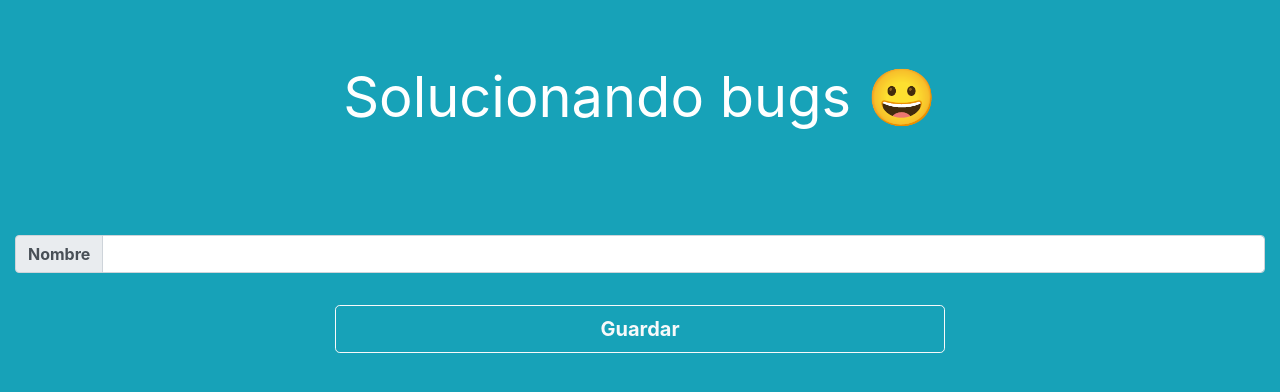
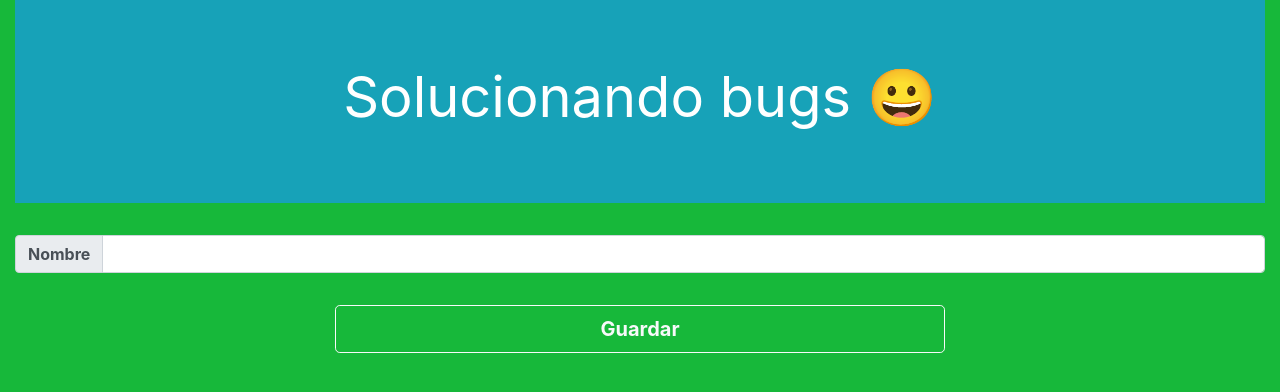
Before and after one commit to martinKindall/codigo_morsa_solucionando_bugs, a website: page public/index.html in a window 1280 px wide. Drawn offline with nearby package versions, Linux system fonts and the light colour scheme.

Commit message:
cambie el color

```diff
--- a/public/styles.css
+++ b/public/styles.css
@@ -1,4 +1,3 @@
 html body {
-    background-color: #17a2b8;
-
+    background-color: #17b83a;
 }
```
